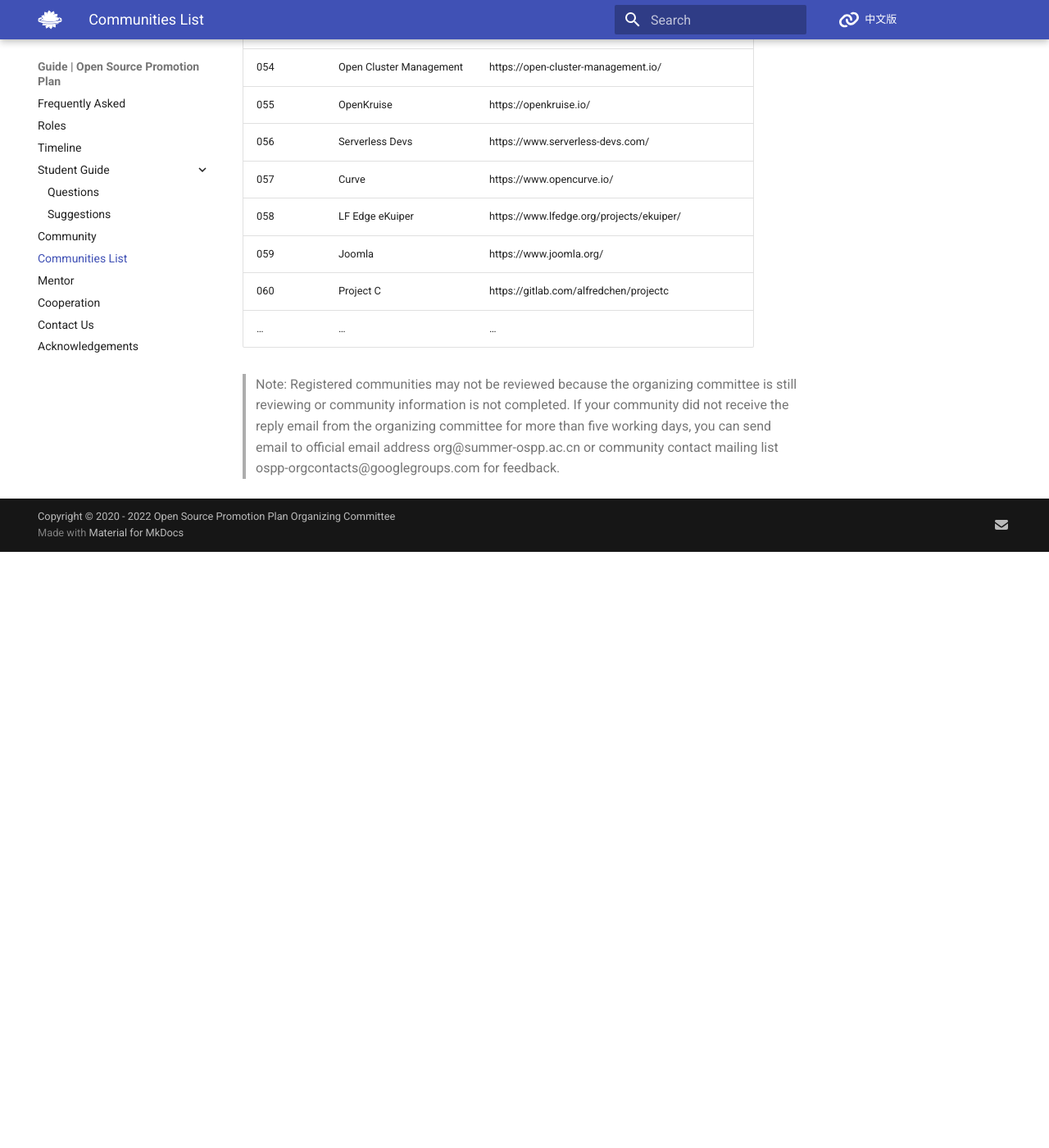
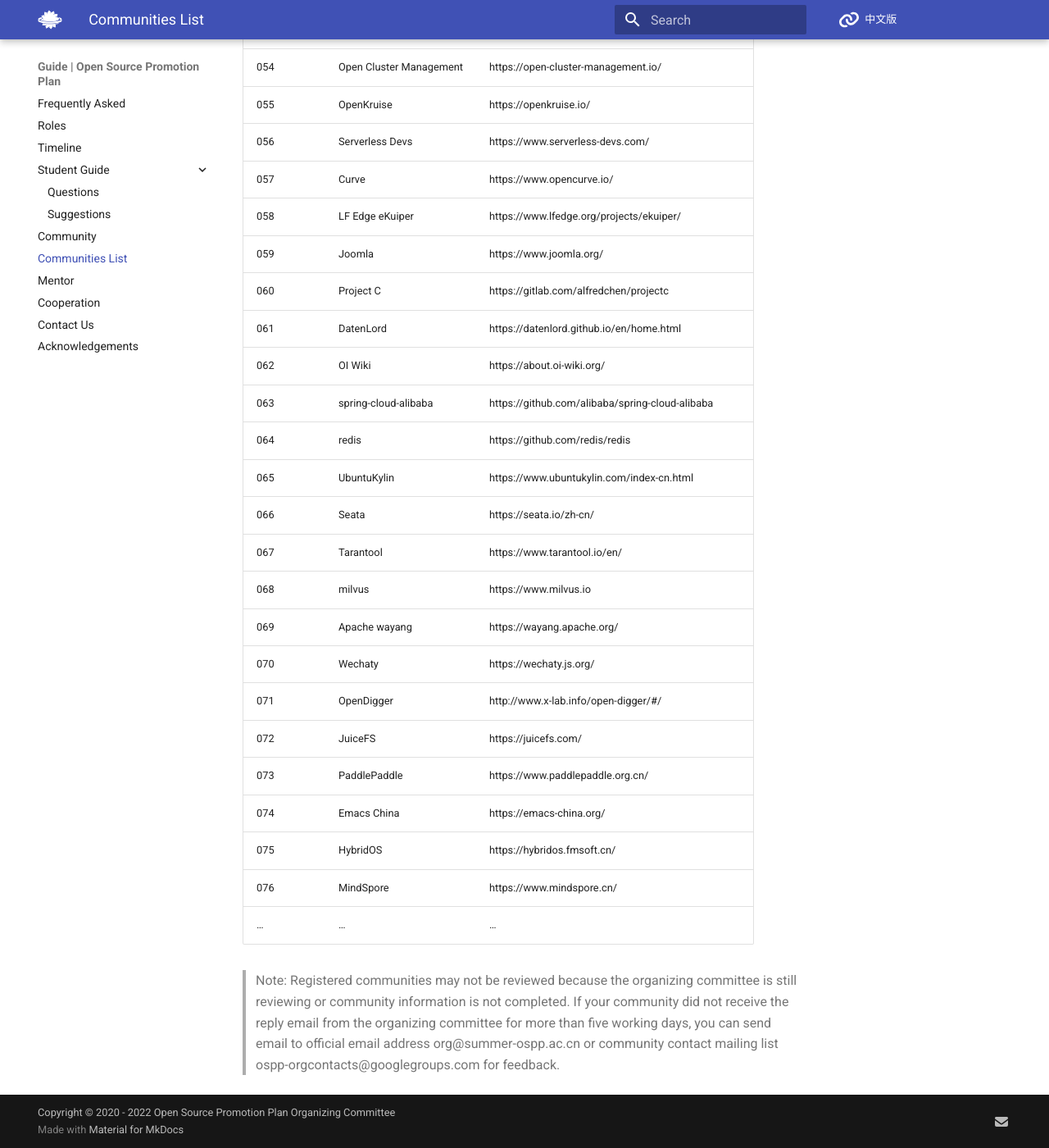
Before and after one commit to summer-ospp/help-en, an MkDocs documentation site: the page built from docs/communities-list.md, in a window 1280 px wide and 1400 px high, scrolled down 2777 px. Shown: the whole window at 82% size. Built offline with MkDocs 1.6.1 and Material for MkDocs 9.7.7, drawn with Linux system fonts in a browser that asks for light colours; comment, search, counter and statistics services are not loaded; before the commit the page ends 3450 px from its top, so only the background shows below that.

Commit message:
Update communities-list.md

```diff
--- a/docs/communities-list.md
+++ b/docs/communities-list.md
@@ -66,6 +66,22 @@ Before the deadline (April 15th, 2022) of application for community, this list w
 | 058  | LF Edge eKuiper | https://www.lfedge.org/projects/ekuiper/ |
 | 059  | Joomla | https://www.joomla.org/ |
 | 060  | Project C | https://gitlab.com/alfredchen/projectc |
+| 061  | DatenLord | https://datenlord.github.io/en/home.html |
+| 062  | OI Wiki | https://about.oi-wiki.org/ |
+| 063  | spring-cloud-alibaba | https://github.com/alibaba/spring-cloud-alibaba |
+| 064  | redis | https://github.com/redis/redis |
+| 065  | UbuntuKylin | https://www.ubuntukylin.com/index-cn.html |
+| 066  | Seata | https://seata.io/zh-cn/ |
+| 067  | Tarantool | https://www.tarantool.io/en/ |
+| 068  | milvus | https://www.milvus.io |
+| 069  | Apache wayang | https://wayang.apache.org/ |
+| 070  | Wechaty | https://wechaty.js.org/ |
+| 071  | OpenDigger | http://www.x-lab.info/open-digger/#/ |
+| 072  | JuiceFS | https://juicefs.com/ |
+| 073  | PaddlePaddle | https://www.paddlepaddle.org.cn/ |
+| 074  | Emacs China | https://emacs-china.org/ |
+| 075  | HybridOS | https://hybridos.fmsoft.cn/ |
+| 076  | MindSpore | https://www.mindspore.cn/ |
 | … | … | …  |
 
 > Note: Registered communities may not be reviewed because the organizing committee is still reviewing or community information is not completed. If your community did not receive the reply email from the organizing committee for more than five working days, you can send email to official email address org@summer-ospp.ac.cn or community contact mailing list ospp-orgcontacts@googlegroups.com for feedback.
```
